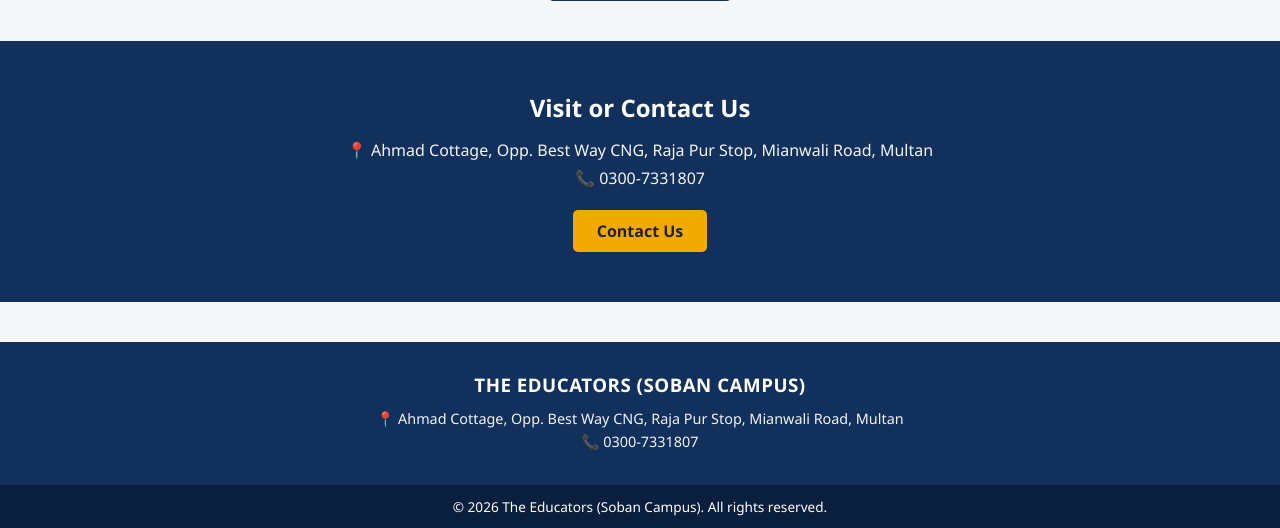
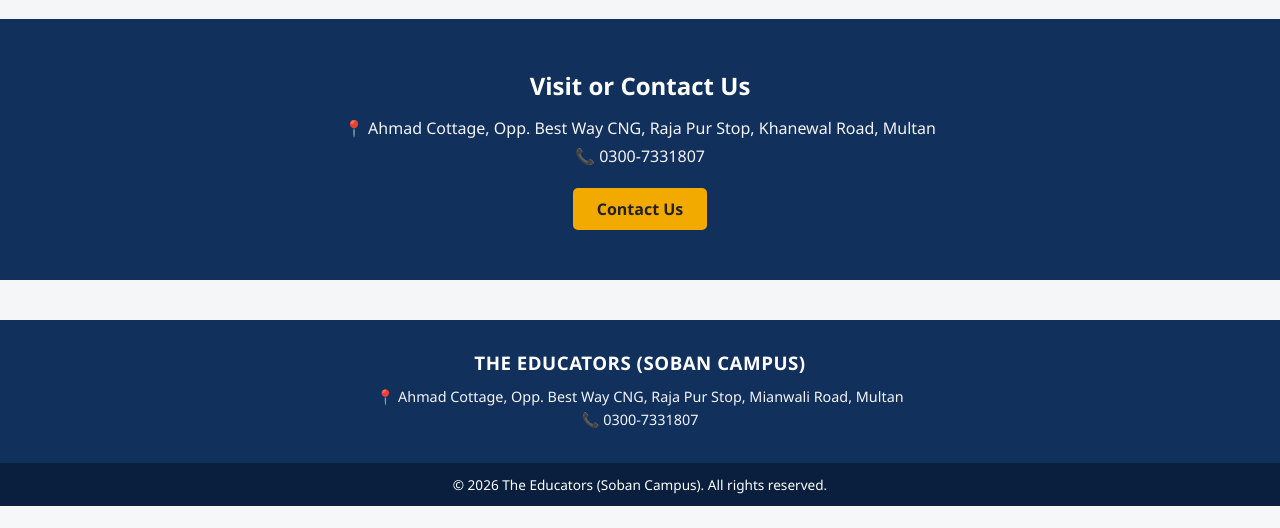
Before and after one commit to nomanai4655-sky/school-website-2, a Flask app: page / in a window 1280 px wide. Shown: the part 1993-2521 px from the top of the page. After the commit the page ends 2499 px from the top, so only its background shows below. Run offline with Flask 3, Linux system fonts and the light colour scheme.

Commit message:
Update home.html

```diff
--- a/templates/home.html
+++ b/templates/home.html
@@ -71,7 +71,7 @@
         </div>
         <div class="card">
             <h3>Matric Section</h3>
-            <p>Class 9-10: Science and Arts/Humanities groups, leading to the SSC exam.</p>
+            <p>Class 9-10: Science and Arts/Humanities groups.</p>
         </div>
     </div>
     <a href="{{ url_for('academics') }}" class="btn btn-outline" style="margin-top: 20px; display: inline-block;">View Full Academics</a>
@@ -95,7 +95,7 @@
 
 <section class="contact-strip">
     <h2>Visit or Contact Us</h2>
-    <p>📍 Ahmad Cottage, Opp. Best Way CNG, Raja Pur Stop, Mianwali Road, Multan</p>
+    <p>📍 Ahmad Cottage, Opp. Best Way CNG, Raja Pur Stop, Khanewal Road, Multan</p>
     <p>📞 0300-7331807</p>
     <a href="{{ url_for('contact') }}" class="btn">Contact Us</a>
 </section>
```
